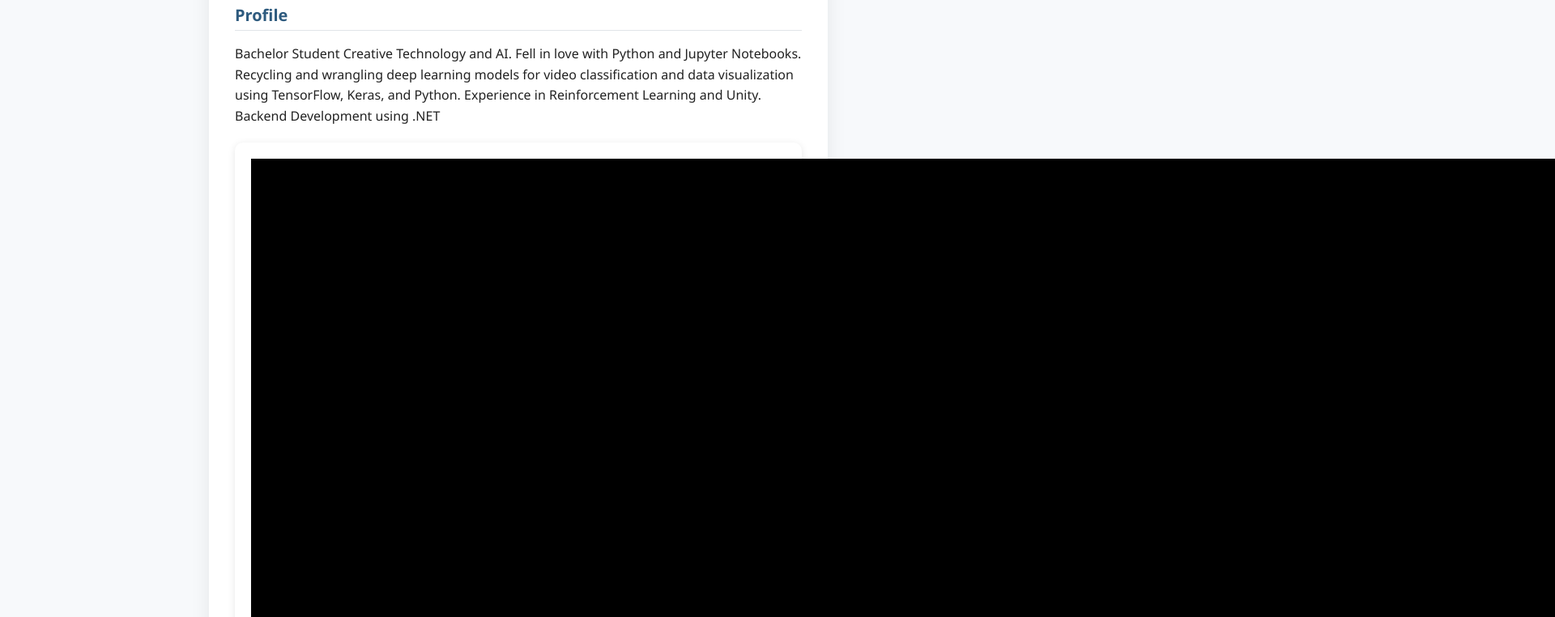
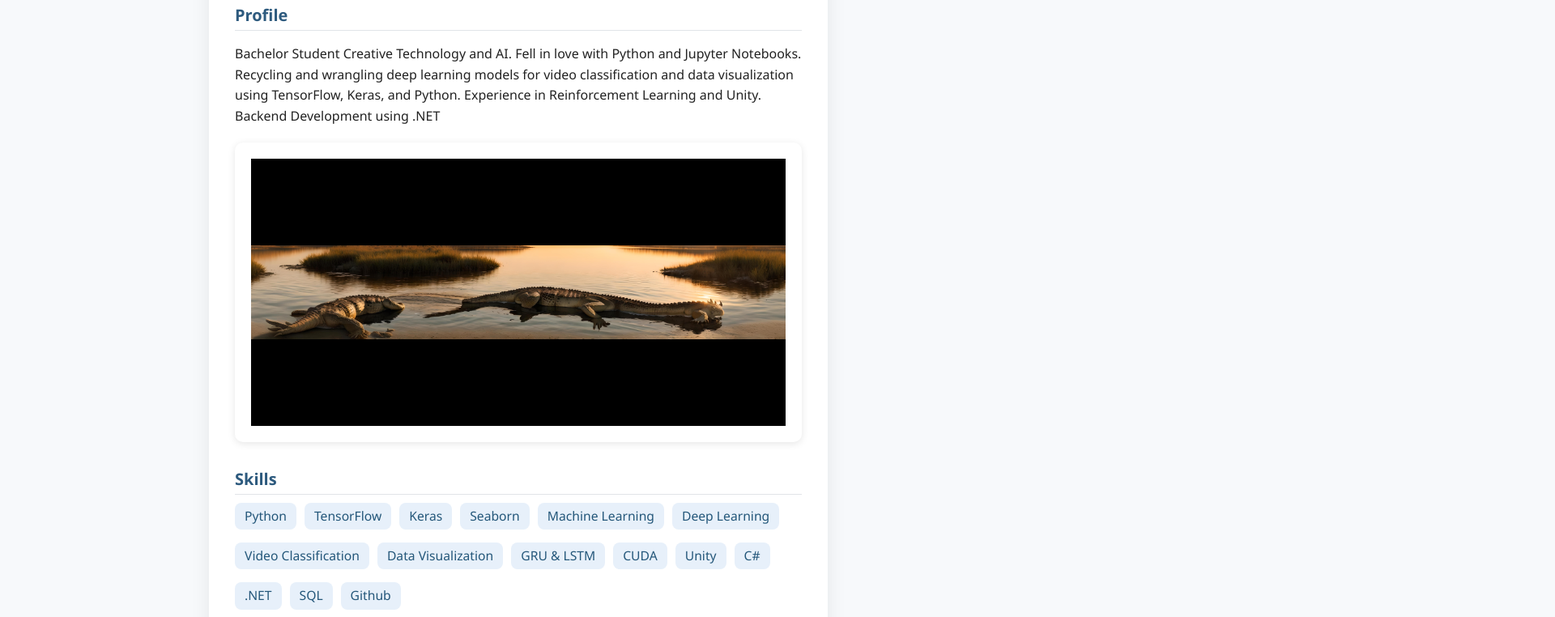
Before and after one commit to IsabelleDesle/my-first-static-web-app, a website: page src/index.html in a window 1280 px wide. Shown: the part 231-993 px from the top of the page at 81% size, 1920 px wide, since content can reach past the window. Drawn offline with Linux system fonts and the light colour scheme.

Commit message:
bug(resize)

```diff
--- a/src/index.html
+++ b/src/index.html
@@ -22,6 +22,16 @@
             border-radius: 10px;
             box-shadow: 0 2px 10px rgba(0, 0, 0, 0.1);
         }
+
+        img {
+            max-width: 100%;
+            height: auto;
+            transition: opacity 0.5s ease-in-out;
+            display: block;
+            margin: 0 auto;
+        }
+
+
     .cv-container {
       max-width: 700px;
       margin: 40px auto;
@@ -93,9 +103,9 @@
        Bachelor Student Creative Technology and AI. Fell in love with Python and Jupyter Notebooks. Recycling and wrangling deep learning models for video classification and data visualization using TensorFlow, Keras, and Python. Experience in Reinforcement Learning and Unity. Backend Development using .NET
       </p>
     </div>
-        <div id="picture-container">
-        <img id="photo" src="images/photo1.jpg" alt="Photo 1" onerror="this.src='images/not-found.jpg';">
-        <div id="caption"></div>
+    <div id="picture-container">
+      <img id="photo" src="images/photo1.jpg" alt="Photo 1" onerror="this.src='images/not-found.jpg';">
+      <div id="caption"></div>
     </div>
     <div class="section">
       <h2>Skills</h2>
```
